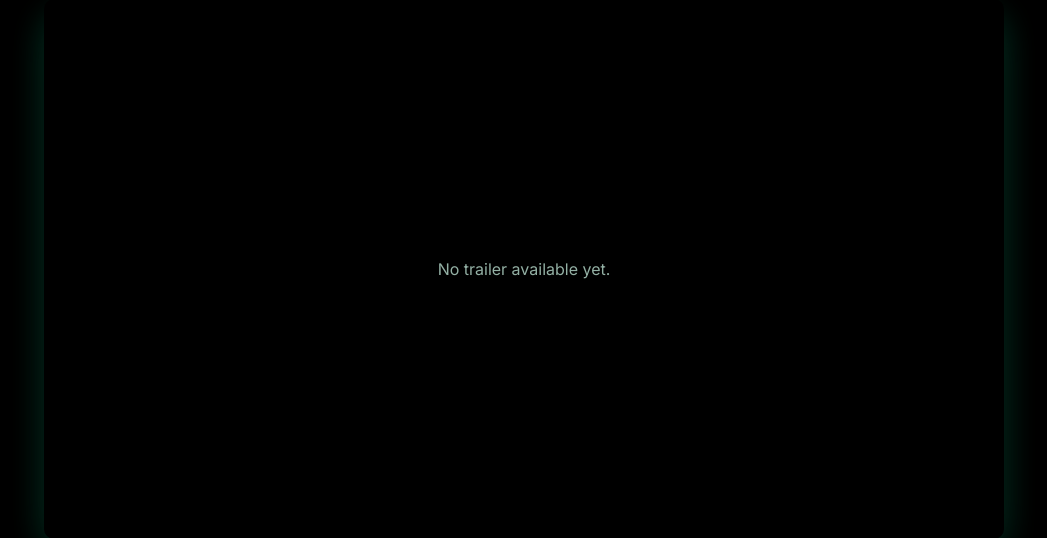
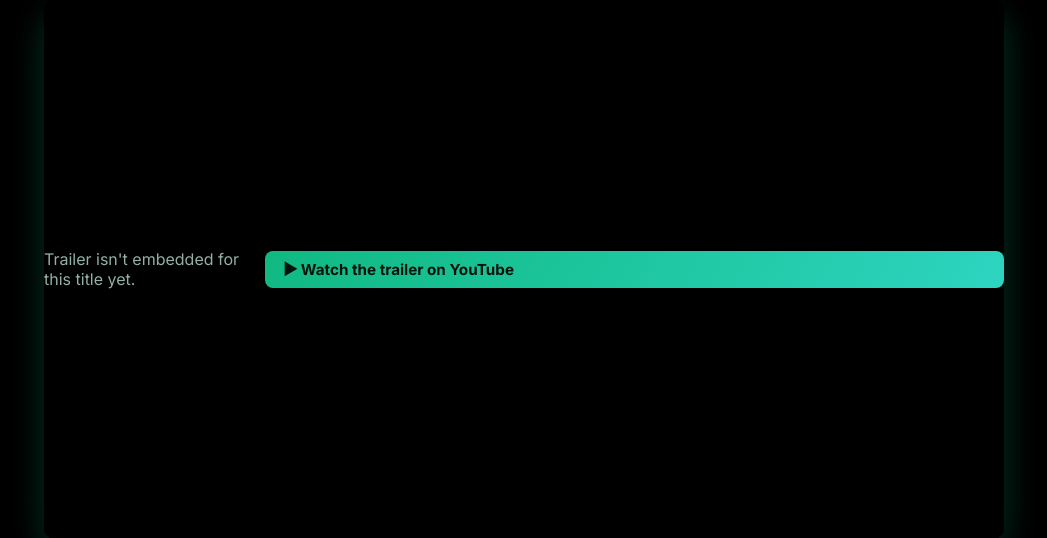
Before and after one commit to Jyotishman89/ScreamStream, a Python web app: template templates/watch.html in a window 1280 px wide. Shown: the part 110-648 px from the top of the page, without its empty margins (116-1163 px from the left). Run offline with Jinja, Linux system fonts and the light colour scheme; the template is opened without the code that fills it, so the values that code supplies are empty.

Commit message:
Show YouTube trailer link when no embed is available

```diff
--- a/templates/watch.html
+++ b/templates/watch.html
@@ -16,7 +16,9 @@
             allow="accelerometer; autoplay; clipboard-write; encrypted-media; gyroscope; picture-in-picture"></iframe>
   {% else %}
     <div class="player no-media">
-      <p>No trailer available yet.</p>
+      <p>Trailer isn't embedded for this title yet.</p>
+      <a class="btn btn-primary" href="{{ yt_search }}"
+         target="_blank" rel="noopener">▶ Watch the trailer on YouTube</a>
     </div>
   {% endif %}
 </div>
```
